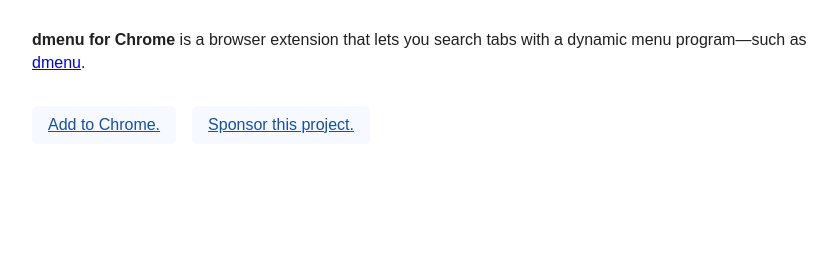
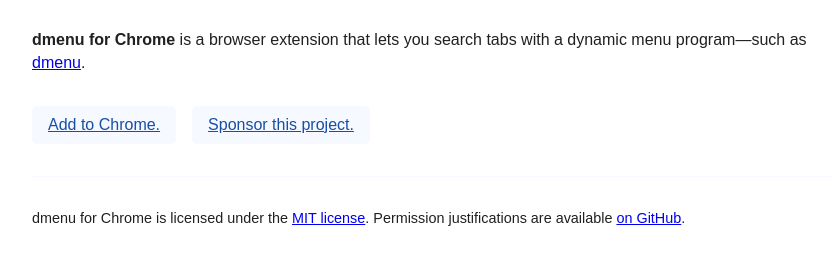
Before and after one commit to taupiqueur/chrome-dmenu, a browser extension: page extra/website/index.html in a window 1280 px wide. Shown: the part 94-358 px from the top of the page, without its empty margins (208-1045 px from the left). Drawn offline with Linux system fonts and the light colour scheme.

Commit message:
Add a link to license and permission justifications

```diff
--- a/extra/website/index.html
+++ b/extra/website/index.html
@@ -40,5 +40,11 @@
         </li>
       </ul>
     </main>
+    <footer>
+      <p>
+        dmenu for Chrome is licensed under the <a href="https://opensource.org/license/mit">MIT license</a>.
+        Permission justifications are available <a href="https://github.com/taupiqueur/chrome-dmenu/blob/master/PRIVACY.md">on GitHub</a>.
+      </p>
+    </footer>
   </body>
 </html>
--- a/extra/website/style.css
+++ b/extra/website/style.css
@@ -6,6 +6,7 @@
   :root {
     --background-color: #ffffff;
     --foreground-color: #202020;
+    --separator-color: #e8f0fe66;
     --tag-pill-background-color: #e8f0fe66;
     --tag-pill-text-color: #174ea6;
   }
@@ -15,6 +16,7 @@
   :root {
     --background-color: #202020;
     --foreground-color: #eaeaea;
+    --separator-color: #2d333b;
     --tag-pill-background-color: #2d333b;
     --tag-pill-text-color: #c5d1de;
   }
@@ -75,6 +77,13 @@
   flex-wrap: wrap;
 }
 
+footer {
+  display: flex;
+  font-size: 0.9em;
+  padding: 1rem 0;
+  border-top: 1px solid var(--separator-color);
+}
+
 table {
   border-collapse: collapse;
   width: 100%;
```
